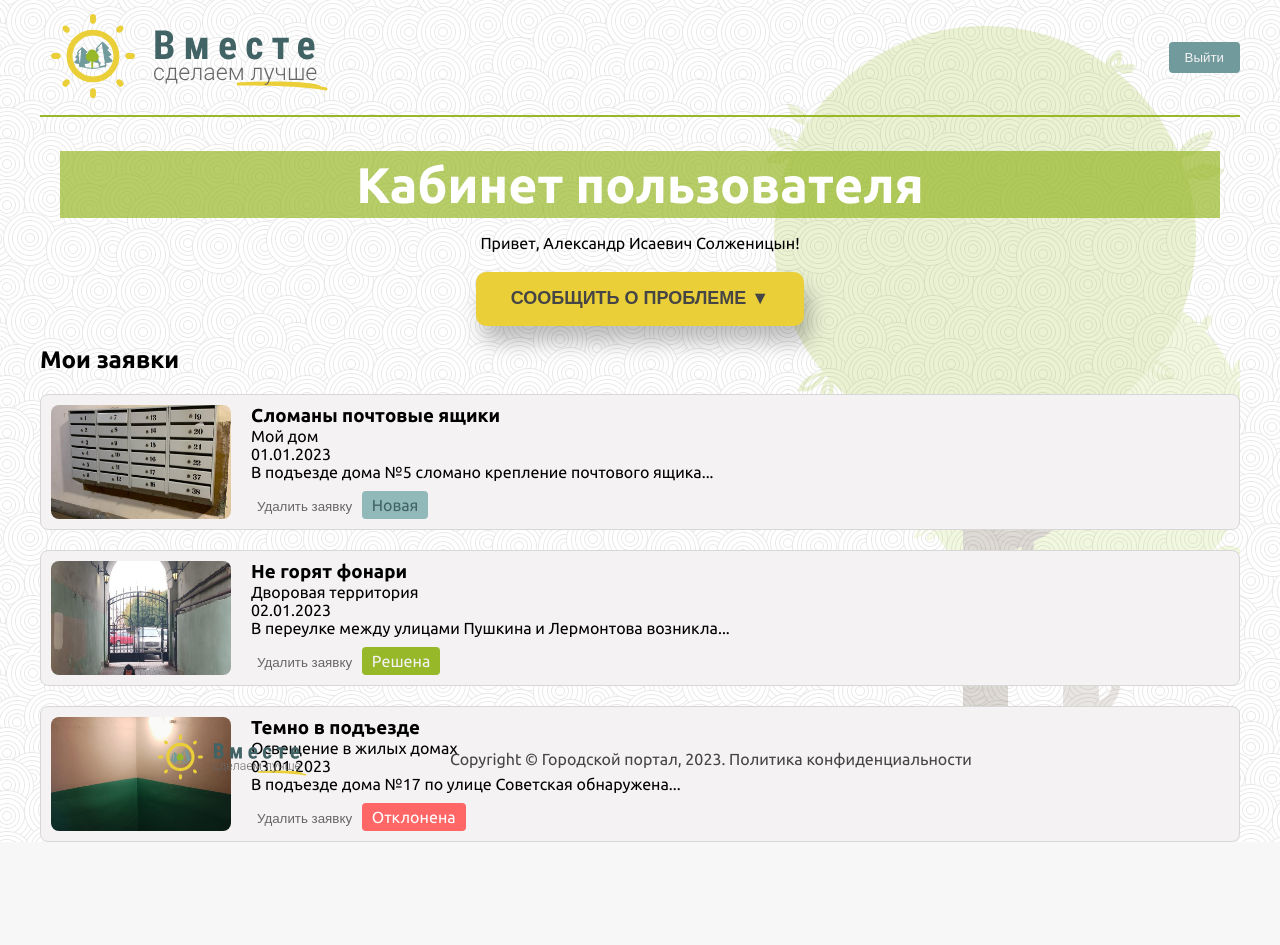
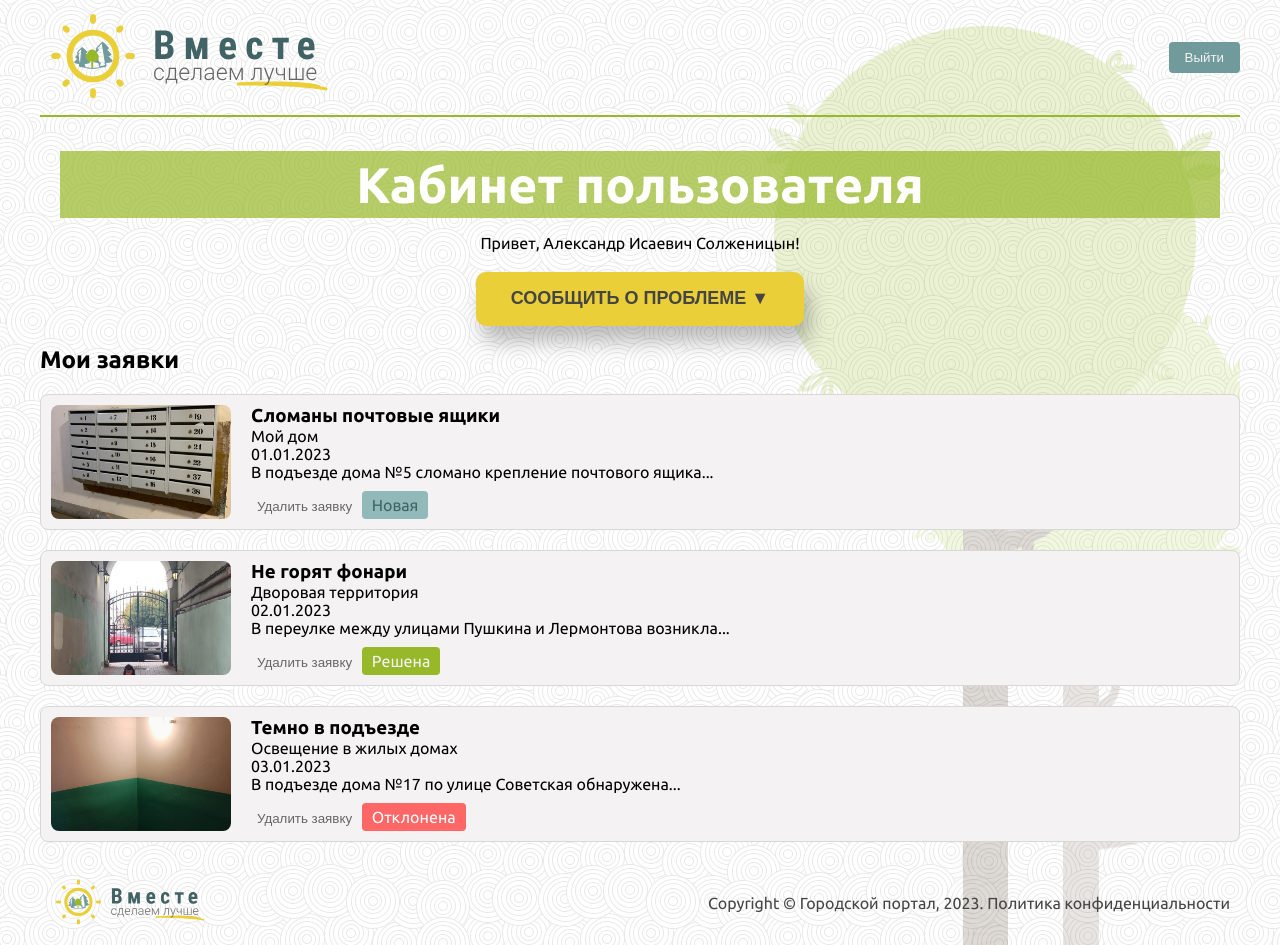
Before and after one commit to fox67rus/web, a PHP site: page /user.html in a window 1280 px wide. Before the commit the page ends 842 px from the top, so only its background shows below. Run offline with PHP 8.4, Linux system fonts and the light colour scheme.

Commit message:
настройка футера

```diff
--- a/portal/css/styles.css
+++ b/portal/css/styles.css
@@ -31,21 +31,19 @@
         transform: translateX(-2px);
     }
 }
-
 body {
     font-family: 'Ubuntu', Arial, sans-serif;
     margin: 0;
     padding: 0;
-    /*background-image: url("../img/background.jpg");*/
     background: var(--with-texture);
 }
 
 .container {
     max-width: 1200px;
     margin: 0 auto;
-    height: 100vh;
     background-image: url("../img/tree.png");
     background-repeat: no-repeat;
+    min-height: 100vh;
 }
 
 header {
@@ -202,23 +200,24 @@ footer {
     color: var(--grey-super-dark);
     padding: 10px;
     text-align: center;
-    position: fixed;
-    bottom: 0;
-    width: 1200px;
+    box-sizing: border-box; /* Учитывать границы и отступы внутри элемента */
     display: flex;
     justify-content: flex-start;
     align-items: center;
-    box-sizing: border-box; /* Учитывать границы и отступы внутри элемента */
 }
 
 .footer-logo {
-    width: 400px;
+    /*margin-right: 128px;*/
+    margin-right: auto; /* для выравнивания логотипа влево */
 }
 
 .footer-logo img {
     max-height: 60px;
 }
 
+.privacy-policy {
+    margin-left: auto; /* для выравнивания текста и ссылки вправо */
+}
 .privacy-policy a {
     color: var(--grey-super-dark);
     text-decoration: none;
--- a/portal/user.html
+++ b/portal/user.html
@@ -56,7 +56,6 @@
     <section class="user-requests-section">
         <h2>Мои заявки</h2>
         <div class="user-requests">
-            <!-- Пример заявки 1 -->
             <div class="user-request">
                 <img src="img/problem1-after.jpg" alt="Фото проблемы 1">
                 <div class="request-info">
@@ -68,7 +67,6 @@
                     <span class="status new">Новая</span>
                 </div>
             </div>
-            <!-- Пример заявки 2 -->
             <div class="user-request">
                 <img src="img/problem2-after.jpg" alt="Фото проблемы 2">
                 <div class="request-info">
@@ -80,7 +78,6 @@
                     <span class="status resolved">Решена</span>
                 </div>
             </div>
-            <!-- Пример заявки 3 -->
             <div class="user-request">
                 <img src="img/problem3-after.jpg" alt="Фото проблемы 3">
                 <div class="request-info">
@@ -94,6 +91,7 @@
             </div>
         </div>
     </section>
+
 
     <footer>
         <a href="index.html" class="logo-link">
@@ -109,7 +107,6 @@
     </footer>
 </div>
 
-
 <script src="js/user.js"></script>
 
 </body>
```
